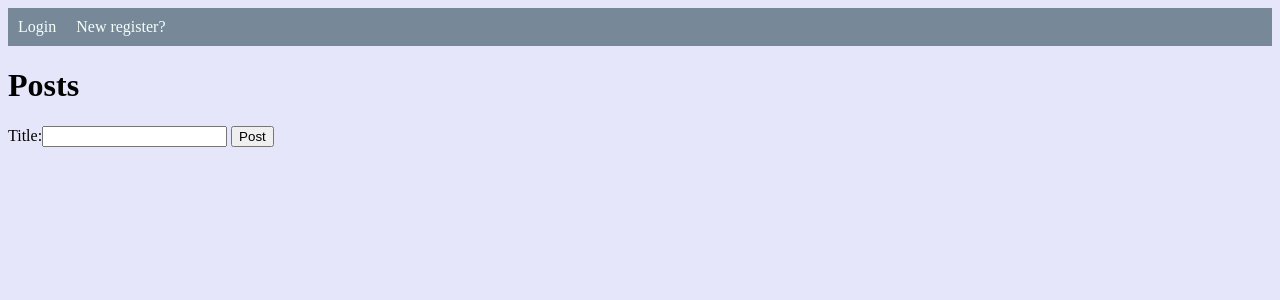
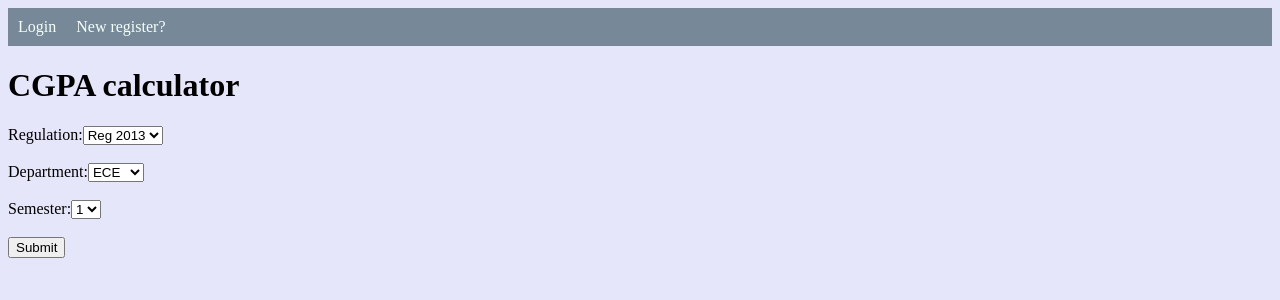
Before and after one commit to yuvashree19/project1, a Flask app: page /cgpa in a window 1280 px wide. Shown: the top 300 px of the page. Run offline with Flask 2, Linux system fonts and the light colour scheme.

Commit message:
added basic form

```diff
--- a/templates/calculator.html
+++ b/templates/calculator.html
@@ -1,12 +1,33 @@
 {%extends "layout.html"%}
 {%block content%}
     <h1>
-        Posts
+        CGPA calculator
     </h1>
     <body>
-        <form method='POST' action='/posts'>
-            Title:<input type='text' name='title' id='title'>
-            <input type="submit" value="Post">
+        <form method='POST' action='/cgpa'>
+            Regulation:<select id='regulation' name='regulation'>
+                <option value='Reg2013'>Reg 2013</option>
+                <option value='Reg2017'>Reg 2017</option>
+            </select><br><br>
+            Department:<select id='department' name='department'>
+                <option value='ECE'>ECE</option>
+                <option value='EEE'>EEE</option>
+                <option value='CSE'>CSE</option>
+                <option value='IT'>IT</option>
+                <option value='CIVIL'>CIVIL</option>
+            </select><br><br>
+            Semester:<select id='semester' name='semester'>
+                <option value='1'>1</option>
+                <option value='2'>2</option>
+                <option value='3'>3</option>
+                <option value='4'>4</option>
+                <option value='5'>5</option>
+                <option value='6'>6</option>
+                <option value='7'>7</option>
+                <option value='8'>8</option>
+
+            </select><br><br>
+            <input type="submit" value="Submit">
         </form>
     </body>
 {%endblock%}
```
